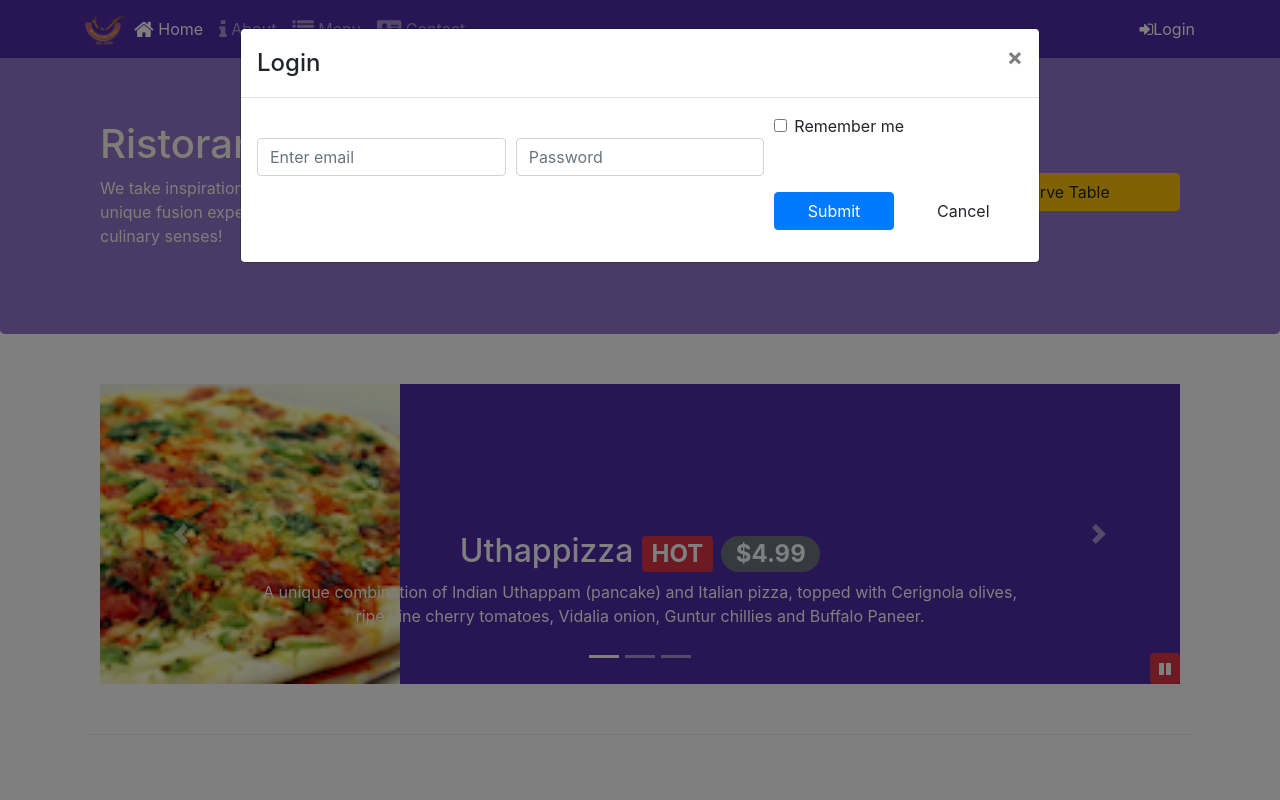
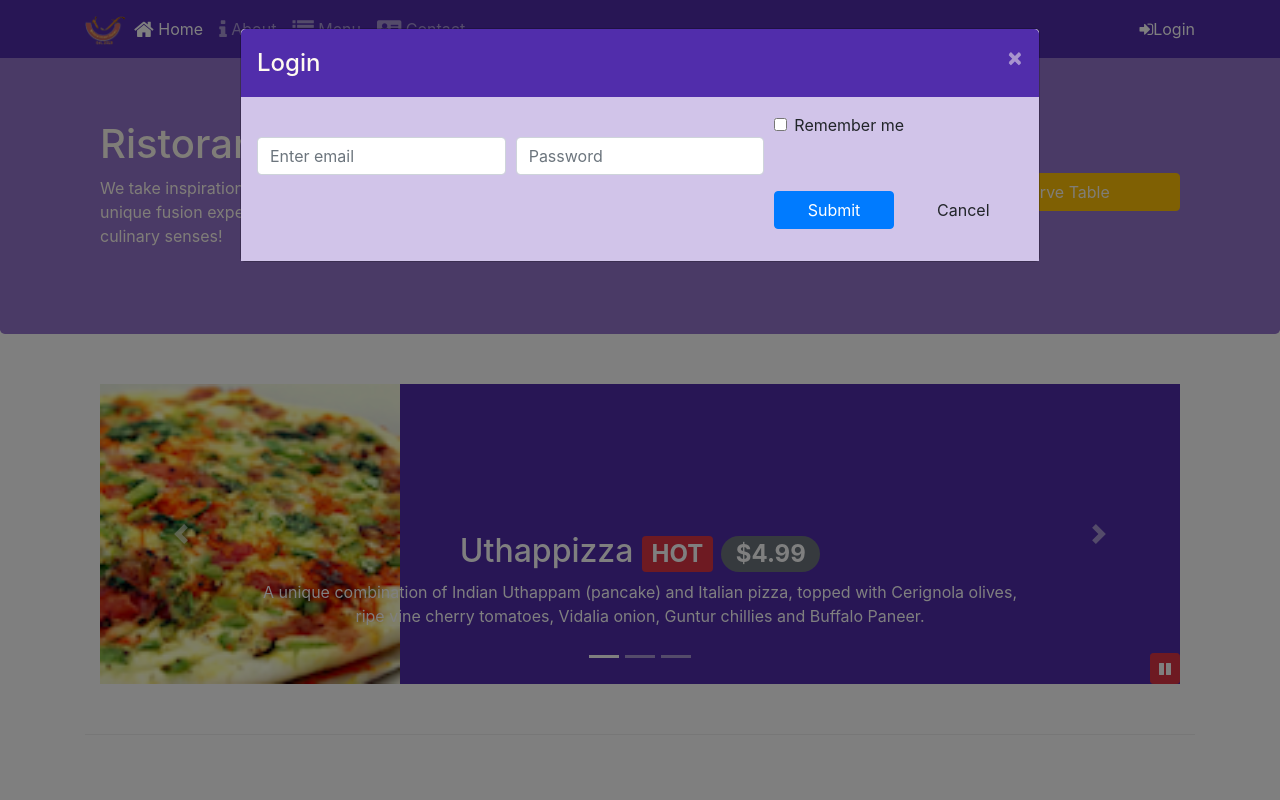
Before and after one commit to mittalrahul074/b, a website: page index.html in a window 1280 px wide. Both pictures are taken after a click on the button "Login". Shown: the top 800 px of the page. Drawn offline with nearby package versions, Linux system fonts and the light colour scheme.

Commit message:
assignment 4

```diff
--- a/css/style.scss
+++ b/css/style.scss
@@ -1,4 +1,4 @@
-$lt:#ddd;
+$lt-gray:#ddd;
 $background-dark:#512DAB;
 $background-light: #9575CD;
 $background-pale: #D1C4E9;
@@ -73,3 +73,24 @@ body{
     bottom: 0px;
     z-index: 1;
 }
+
+.modal-content {
+	.modal-header {
+		background:$background-dark;
+		color:floralwhite;
+		border-bottom: none;
+
+		.close {
+			color:floralwhite;
+		}
+	}
+
+	.modal-body {
+		background:$background-pale;
+	}
+
+	.modal-footer {
+		background:$background-light;
+		border-top: none;
+	}
+}
--- a/index.html
+++ b/index.html
@@ -12,7 +12,7 @@
     <link rel="stylesheet" href="/node_modules/bootstrap/dist/css/bootstrap.min.css">
     <link rel="stylesheet" href="/node_modules/font-awesome/css/font-awesome.min.css">
     <link rel="stylesheet" href="/node_modules/bootstrap-social/bootstrap-social.css">
-    <link rel="stylesheet" href="/css/style.css">
+    <link rel="stylesheet" href="/css/styles.css">
 </head>
 
 <body>
@@ -29,7 +29,7 @@
                     <li class="nav-item"><a href="#" class="nav-link"><span class="fa fa-list fa-lg"></span> Menu</a></li>
                     <li class="nav-item"><a href="contact/contactus.html" class="nav-link"><span class="fa fa-address-card fa-lg"></span> Contact</a></li>
                 </ul>
-                <span class="navbar-text"><a data-toggle="modal" data-target="#loginModal">
+                <span class="navbar-text"><a type="button" role="button" id="loginbtnModal">
                     <span class="fa fa-sign-in"></span>Login
                 </a></span>
             </div>
@@ -84,7 +84,7 @@
                 </div>
                 <!-- <div class="col-12 col-sm-3 align-self-center" data-toggle="tooltip" data-html="true" title="Or call us at <br><strong>+98712345678</strong>" data-placement="bottom"> -->
                 <div class="col-12 col-sm-3 align-self-center">
-                    <a href="#testform" class="btn btn-block btn-warning" data-toggle="modal">Reserve Table</a>
+                    <a id="reservebtnModal" class="btn btn-block btn-warning">Reserve Table</a>
                 </div>
             </div>
         </div>
@@ -350,6 +350,12 @@
             // $("#carousel-play").click(function(){
             //     $("#mycarousel").carousel('cycle');
             // });
+            $("#loginbtnModal").click(function(){
+                $('#loginModal').modal('show');
+            });
+            $("#reservebtnModal").click(function(){
+                $('#testform').modal('show');
+            });
         });
     </script>
 </body>
```
Also changed, not shown: css/styles.css, 1 other file.
